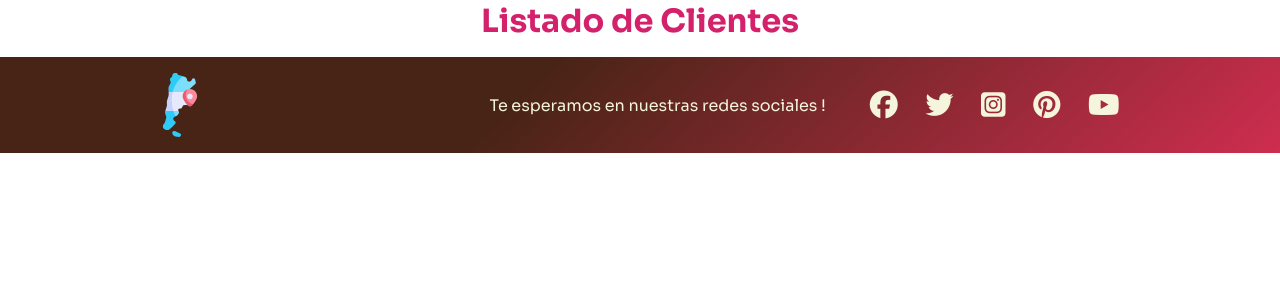
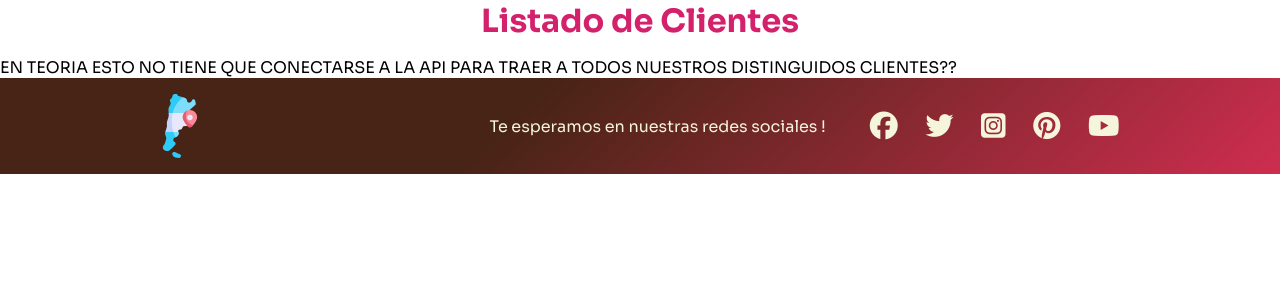
Before and after one commit to Carreira-Sabrina/Proyecto-Final-Codo-a-Codo, a Flask app: page /listar_clientes in a window 1280 px wide. Shown: the part 115-415 px from the top of the page. Run offline with Flask 3, Linux system fonts and the light colour scheme; some web fonts are replaced.

Commit message:
Intento entender como seguir

```diff
--- a/templates/listar_clientes.html
+++ b/templates/listar_clientes.html
@@ -11,4 +11,7 @@
     <h1 class="texto-centrado padding-alrededor">Listado de Clientes</h1>
 
 
+    <p>EN TEORIA ESTO NO TIENE QUE CONECTARSE A LA API PARA TRAER A TODOS NUESTROS DISTINGUIDOS CLIENTES??</p>
+
+
 {% endblock contenido %}
```
